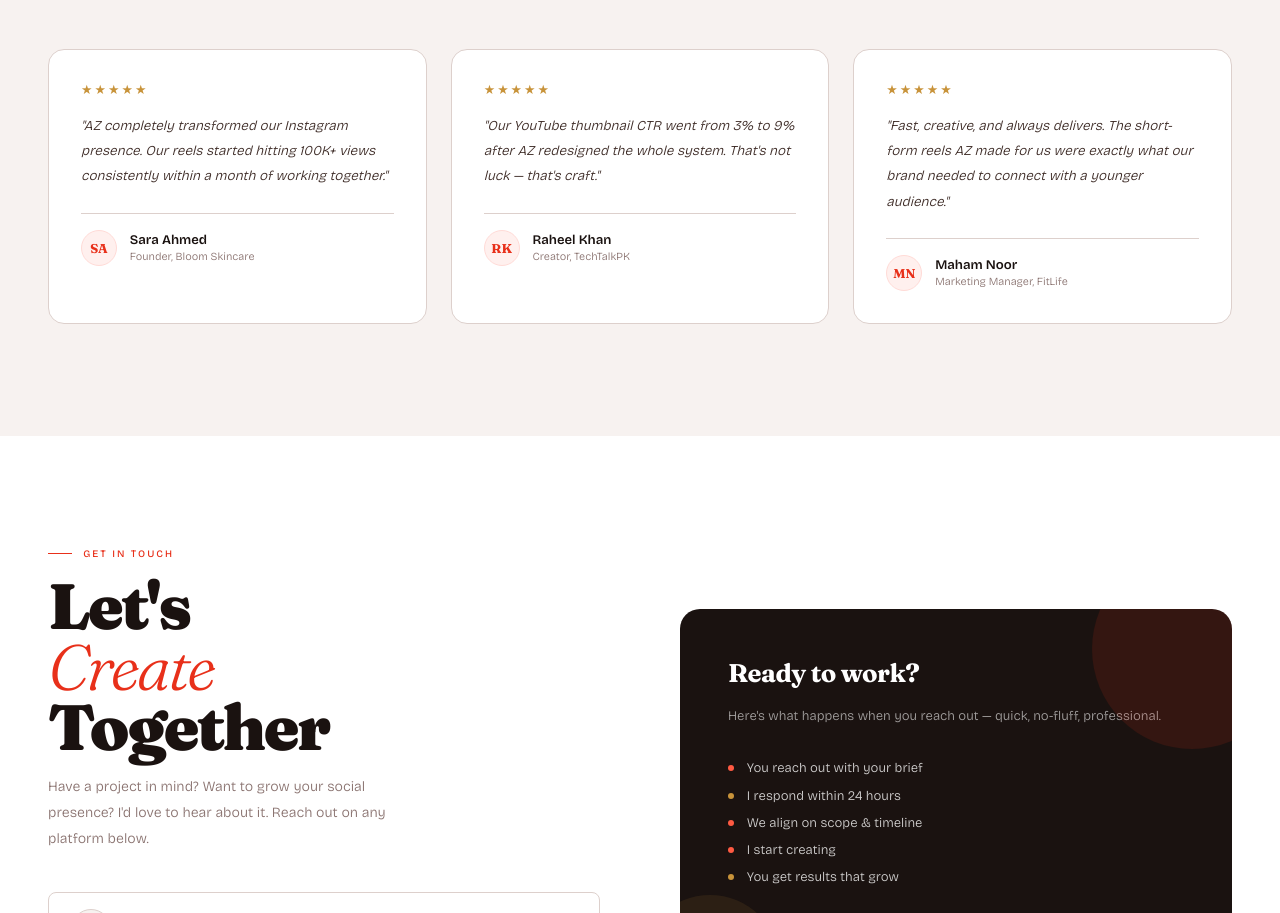
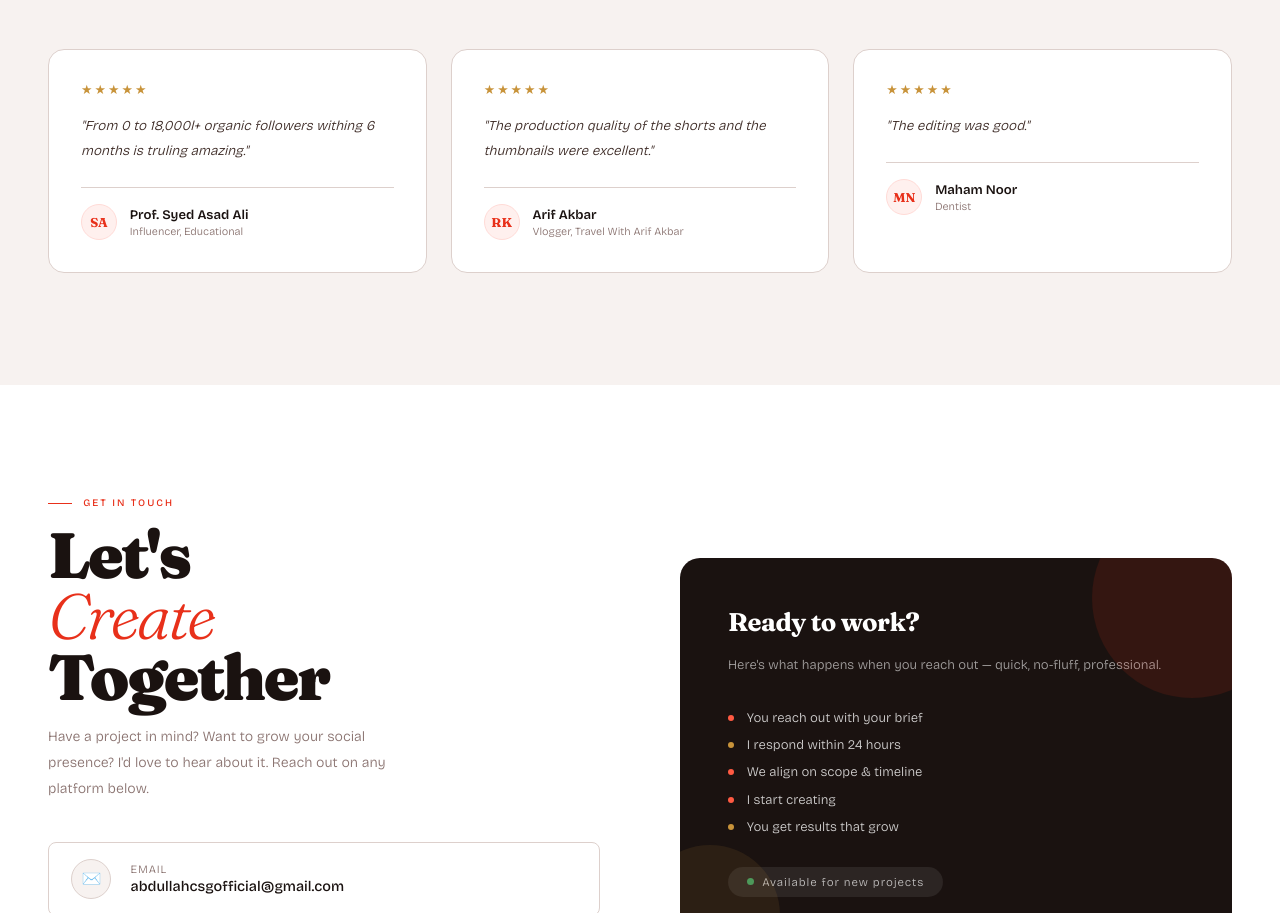
Before and after one commit to HI-786/az-portfolio, a plain HTML site: page index.html in a window 1280 px wide. Shown: the part 4018-4931 px from the top of the page. Drawn offline with nearby package versions, Linux system fonts and the light colour scheme.

Commit message:
Update index.html

```diff
--- a/index.html
+++ b/index.html
@@ -1219,34 +1219,34 @@ footer{
   <div class="testi-grid">
     <div class="tcard reveal">
       <div class="tcard-stars">★★★★★</div>
-      <p class="tcard-text">"AZ completely transformed our Instagram presence. Our reels started hitting 100K+ views consistently within a month of working together."</p>
+      <p class="tcard-text">"From 0 to 18,000l+ organic followers withing 6 months is truling amazing."</p>
       <div class="tcard-author">
         <div class="tcard-av">SA</div>
         <div>
-          <div class="tcard-name">Sara Ahmed</div>
-          <div class="tcard-role">Founder, Bloom Skincare</div>
+          <div class="tcard-name">Prof. Syed Asad Ali</div>
+          <div class="tcard-role">Influencer, Educational</div>
         </div>
       </div>
     </div>
     <div class="tcard reveal" style="transition-delay:.08s">
       <div class="tcard-stars">★★★★★</div>
-      <p class="tcard-text">"Our YouTube thumbnail CTR went from 3% to 9% after AZ redesigned the whole system. That's not luck — that's craft."</p>
+      <p class="tcard-text">"The production quality of the shorts and the thumbnails were excellent."</p>
       <div class="tcard-author">
         <div class="tcard-av">RK</div>
         <div>
-          <div class="tcard-name">Raheel Khan</div>
-          <div class="tcard-role">Creator, TechTalkPK</div>
+          <div class="tcard-name">Arif Akbar</div>
+          <div class="tcard-role">Vlogger, Travel With Arif Akbar</div>
         </div>
       </div>
     </div>
     <div class="tcard reveal" style="transition-delay:.16s">
       <div class="tcard-stars">★★★★★</div>
-      <p class="tcard-text">"Fast, creative, and always delivers. The short-form reels AZ made for us were exactly what our brand needed to connect with a younger audience."</p>
+      <p class="tcard-text">"The editing was good."</p>
       <div class="tcard-author">
         <div class="tcard-av">MN</div>
         <div>
           <div class="tcard-name">Maham Noor</div>
-          <div class="tcard-role">Marketing Manager, FitLife</div>
+          <div class="tcard-role">Dentist</div>
         </div>
       </div>
     </div>
```
